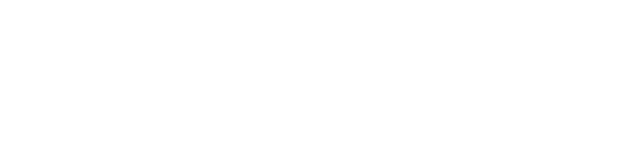
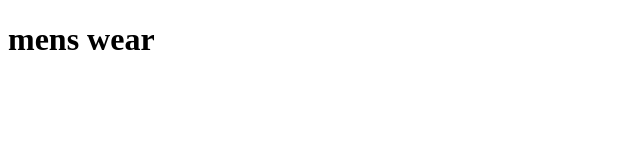
Before and after one commit to LordThompson/Thompsontakeover, a plain HTML site: page index.html in a window 1280 px wide. Shown: the whole page, without its empty margins (0-640 px from the left). Drawn offline with Linux system fonts and the light colour scheme.

Commit message:
Update index.html

```diff
--- a/index.html
+++ b/index.html
@@ -7,5 +7,7 @@
     <meta width="viewport" content="device-width, initial scale=1.0">
     <meta name ="author" content="THOMPSON">
   </head>
-  <body></body>
+  <body>
+    <h1>mens wear</h1>
+  </body>
 </html>
```
